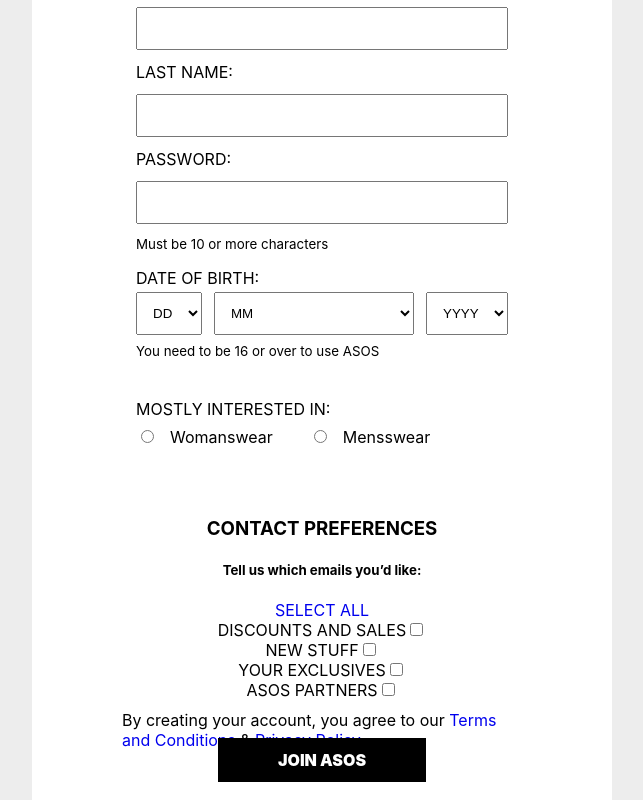
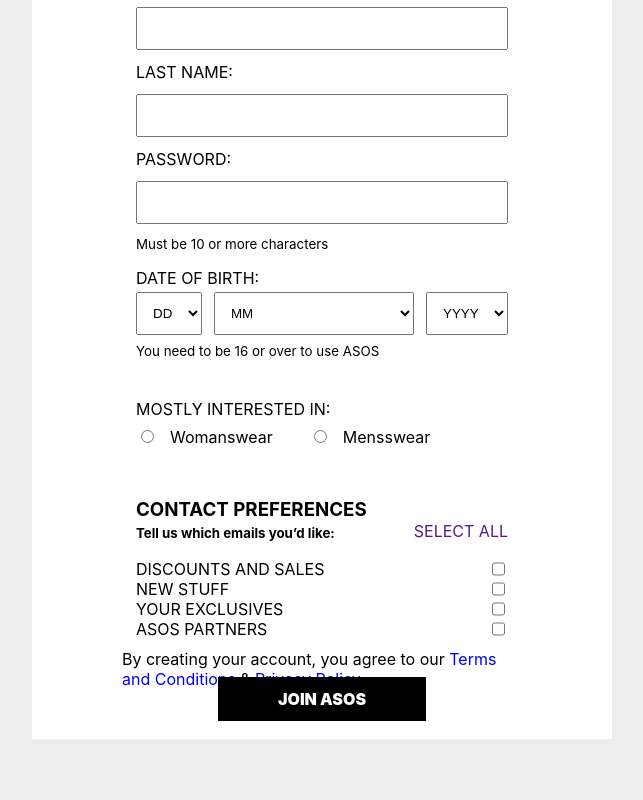
Before and after one commit to anthonyzamarro/dui-one, a React (Create React App) app: page / in a window 1280 px wide. Shown: the part 710-1510 px from the top of the page, without its empty margins (318-961 px from the left). After the commit the page ends 1449 px from the top, so only its background shows below. Built offline with nearby package versions, Linux system fonts and the light colour scheme.

Commit message:
add layout for checkbox region

```diff
--- a/src/App.css
+++ b/src/App.css
@@ -200,6 +200,22 @@
 }
 
 /* checkboxes */
+.preferences__title_button__container > * {
+  margin: 0;
+}
+
+.preferences__title_button__container {
+  display: flex;
+  flex-wrap: wrap;
+  justify-content: space-between;
+  align-items: flex-end;
+  padding-bottom: 18px;
+}
+
+.checkbox__container {
+  display: flex;
+  justify-content: space-between;
+}
 
 /*
   Form end
--- a/src/components/containers/Layout.tsx
+++ /dev/null
@@ -1,11 +0,0 @@
-import React from 'react';
-
-const Layout: React.FC = ({ children }) => {
-    return (
-        <div className="container">
-            {children}
-        </div>
-    )
-}
-
-export default Layout;
--- a/src/components/pages/Home.tsx
+++ b/src/components/pages/Home.tsx
@@ -1,7 +1,7 @@
 import Form from '../containers/Form';
+import Layout from '../layout/Layout';
+import Legal from '../containers/Legal';
 import Nav from '../containers/Nav';
-import Layout from '../containers/Layout';
-import Legal from '../containers/Legal';
 import SignUpWith from '../containers/SignUpWith';
 import Button from '../elements/Button';
 import Checkbox from '../elements/Checkbox';
@@ -95,13 +95,16 @@
             </div>
             <div className="checkbox__container">
                 <fieldset className="fieldset__container-checkbox">
+                    <div className="preferences__title_button__container">
                         <h3 className="preferences__title">CONTACT PREFERENCES</h3>
                         <h5 className="preferences__subtitle">Tell us which emails you’d like:</h5>
                         <Button
-                        link="#"
+                            link=""
                             text="SELECT ALL"
                             newWindow={false}
                         />
+                    </div>
+                    <div className="checkboxes">
                         <Checkbox
                             text="DISCOUNTS AND SALES"
                         />
@@ -114,6 +117,7 @@
                         <Checkbox
                             text="ASOS PARTNERS"
                         />
+                    </div>
                 </fieldset>
             </div>
         </Form>
```
Lines whose indentation alone changed are shown as unchanged.
